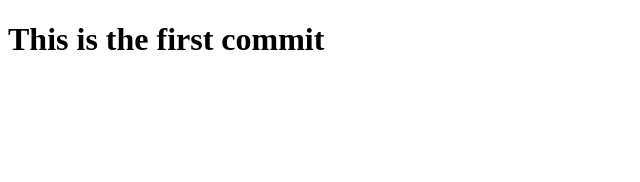
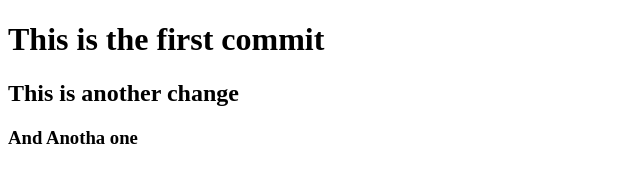
Before and after one commit to awiles808/LeiKellie47, a plain HTML site: page index.html in a window 1280 px wide. Shown: the whole page, without its empty margins (0-640 px from the left). Drawn offline with Linux system fonts and the light colour scheme.

Commit message:
another commit

```diff
--- a/index.html
+++ b/index.html
@@ -8,5 +8,7 @@
 </head>
 <body>
   <h1>This is the first commit</h1>
+  <h2>This is another change</h2>
+  <h3>And Anotha one</h3>
 </body>
 </html>
```
Also changed, not shown: 1 other file.
